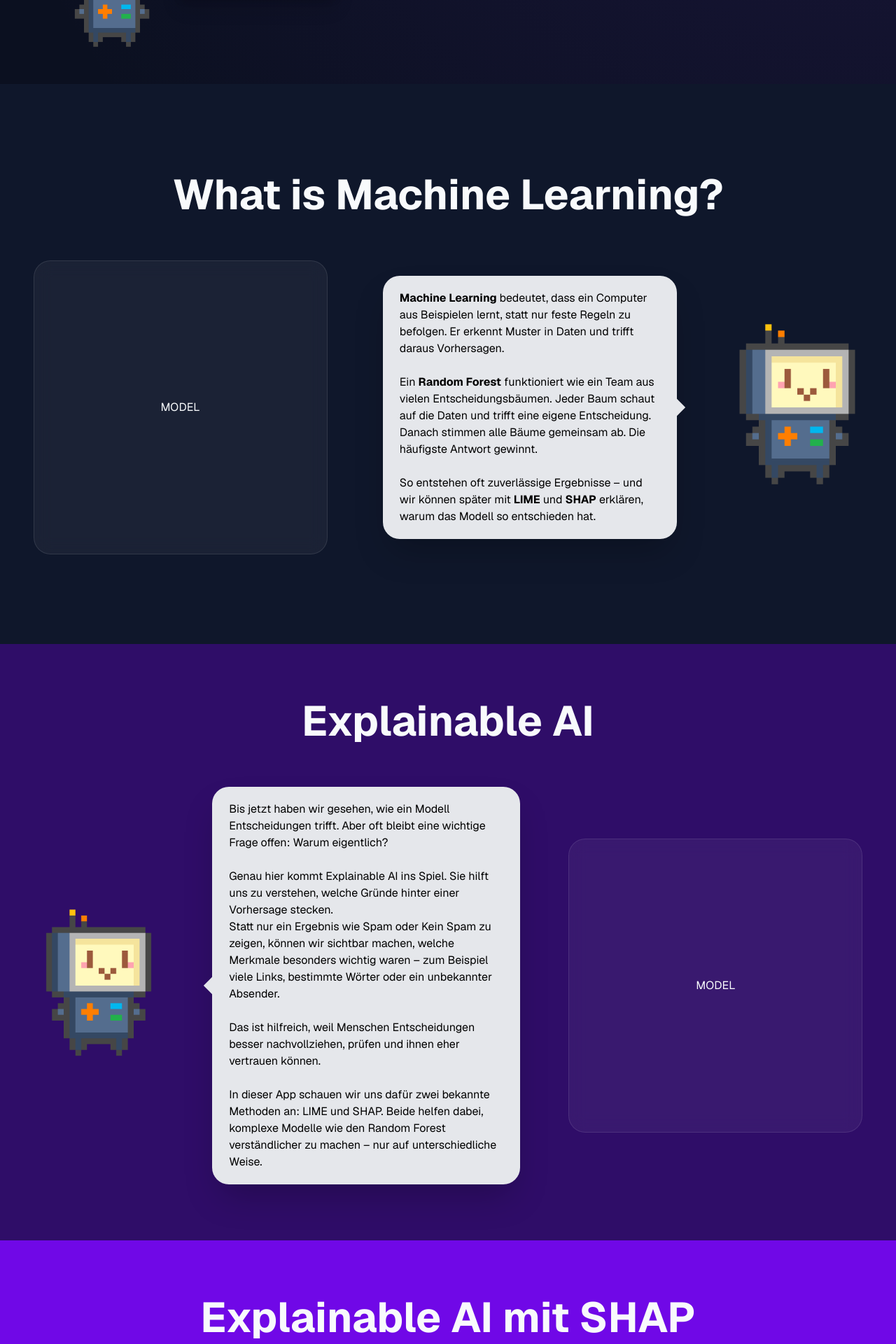
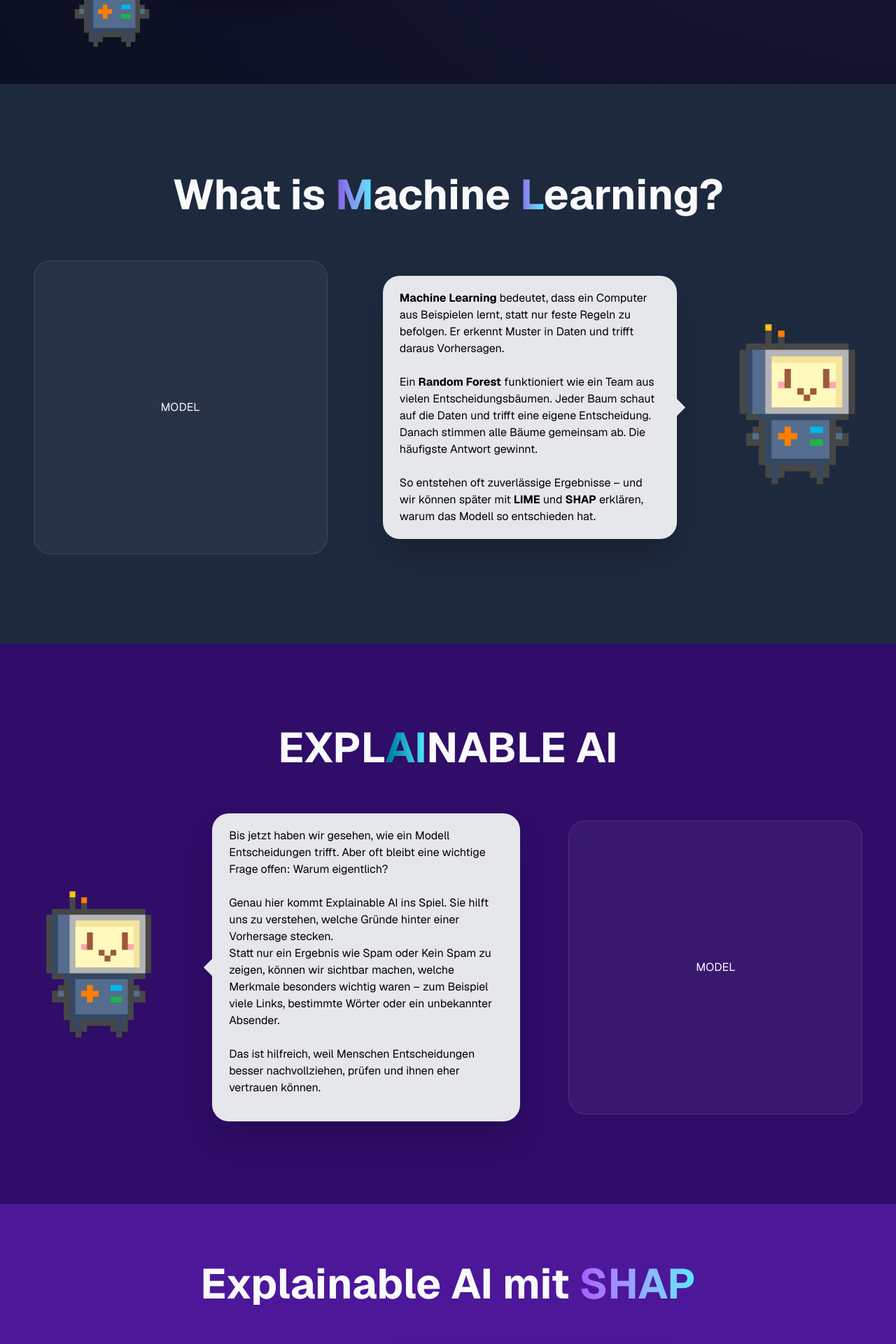
Before and after one commit to mariah3110/Explainable-AI-WebApp, a Next.js app in the folder frontend/: page / in a window 1280 px wide. Shown: the part 680-2600 px from the top of the page at 70% size. Built offline with nearby package versions, Linux system fonts and the light colour scheme.

Commit message:
Layout fixed, added buttons, added section 6

```diff
--- a/frontend/app/page.tsx
+++ b/frontend/app/page.tsx
@@ -49,12 +49,22 @@ export default function Home() {
       </section>
 
       {/* SECTION 2 */}
-      <section className="min-h-screen bg-slate-900 flex flex-col justify-center px-6 py-20">
+      <section className="min-h-screen bg-slate-800 flex flex-col justify-center px-6 py-20">
 
         {/* HEADER */}
         <div className="text-center mb-16">
           <h2 className="text-4xl md:text-6xl font-bold">
-            What is Machine Learning?
+
+            What is
+            <span className="bg-gradient-to-r from-purple-700 to-cyan-300 bg-clip-text text-transparent">
+            {" "}M
+            </span>
+            achine
+            <span className="bg-gradient-to-r from-purple-700 to-cyan-300 bg-clip-text text-transparent">
+            {" "}L
+            </span>
+            earning?
+
           </h2>
         </div>
 
@@ -108,7 +118,11 @@ export default function Home() {
         {/* HEADER */}
         <div className="text-center mb-16">
           <h2 className="text-4xl md:text-6xl font-bold">
-            Explainable AI
+            EXPL
+          <span className="bg-gradient-to-r from-cyan-700 to-cyan-300 bg-clip-text text-transparent">
+            AI
+          </span>
+            NABLE AI
           </h2>
         </div>
 
@@ -130,6 +144,7 @@ export default function Home() {
           <div className="w-full md:w-[40%] flex justify-center">
             <div className="relative w-full max-w-[440px] rounded-3xl bg-gray-200 text-black px-6 py-5 text-base shadow-2xl">
               <div className="absolute top-1/2 -left-2 w-5 h-5 bg-gray-200 rotate-45 -translate-y-1/2"></div>
+                <div className="max-h-[400px] overflow-y-auto">
                 Bis jetzt haben wir gesehen, wie ein Modell Entscheidungen trifft.
                 Aber oft bleibt eine wichtige Frage offen: Warum eigentlich?
                 <br /><br />
@@ -151,6 +166,7 @@ export default function Home() {
                 Weise.
               </div>
             </div>
+          </div>
 
           {/* MODEL */}
           <div className="w-full md:w-[40%] flex justify-center">
@@ -165,12 +181,16 @@ export default function Home() {
       </section>
 
       {/* SECTION 4 */}
-      <section className="min-h-screen bg-violet-700 flex flex-col justify-center px-6 py-20">
+      <section className="min-h-screen bg-violet-900 flex flex-col justify-center px-6">
 
         {/* HEADER */}
         <div className="text-center mb-16">
           <h2 className="text-4xl md:text-6xl font-bold">
-            Explainable AI mit SHAP
+            Explainable AI mit
+            <span className="bg-gradient-to-r from-purple-500 to-cyan-300 bg-clip-text text-transparent">
+            {" "}SHAP
+            </span>
+
           </h2>
         </div>
 
@@ -187,8 +207,9 @@ export default function Home() {
           </div>
 
           {/* SPEECH BUBBLE */}
-          <div className="w-full md:w-[40%] flex justify-center">
+          <div className="w-full md:w-[40%] flex justify-center min-h-0">
             <div className="relative w-full max-w-[420px] rounded-3xl bg-gray-200 text-black px-6 py-5 text-base shadow-2xl">
+              <div className="max-h-[400px] overflow-y-auto">
                 Schauen wir uns jetzt SHAP an. 🔍
                 <br />
                 SHAP hilft uns zu verstehen, warum ein Modell genau dieses Ergebnis
@@ -226,6 +247,7 @@ export default function Home() {
                 sondern auch welches Team diese Entscheidung erzeugt hat. 📊✨              <div className="absolute top-1/2 -right-2 w-5 h-5 bg-gray-200 rotate-45 -translate-y-1/2"></div>
               </div>
             </div>
+          </div>
 
           {/* CHARACTER*/}
           <div className="w-full md:w-[20%] flex justify-center">
@@ -239,15 +261,26 @@ export default function Home() {
           </div>
 
         </div>
+
+        {/* FOOTER MIT BUTTON */}
+        <div className="mt-5 flex justify-end">
+          <button className="px-6 py-3 rounded-xl bg-gradient-to-r from-purple-500 to-cyan-300 text-white font-semibold shadow-lg hover:from-purple-600 hover:to-cyan-400 transition-colors">
+            Try it out! ➔
+          </button>
+        </div>
+
       </section>
 
       {/* SECTION 5 */}
-      <section className="min-h-screen bg-violet-500 flex flex-col justify-center px-6 py-20">
+      <section className="min-h-screen bg-violet-800 flex flex-col justify-center px-6">
 
         {/* HEADER */}
-        <div className="text-center mb-16">
+        <div className="text-center mb-10">
           <h2 className="text-4xl md:text-6xl font-bold">
-            Explainable AI mit LIME
+            Explainable AI mit
+            <span className="bg-gradient-to-r from-purple-500 to-cyan-300 bg-clip-text text-transparent">
+            {" "}LIME
+            </span>
           </h2>
         </div>
 
@@ -269,6 +302,7 @@ export default function Home() {
           <div className="w-full md:w-[40%] flex justify-center">
             <div className="relative w-full max-w-[440px] rounded-3xl bg-gray-200 text-black px-6 py-5 text-base shadow-2xl">
               <div className="absolute top-1/2 -left-2 w-5 h-5 bg-gray-200 rotate-45 -translate-y-1/2"></div>
+              <div className="max-h-[400px] overflow-y-auto">
                 Jetzt schauen wir uns LIME an. 🔍
                 <br /><br />
                 LIME hilft uns zu verstehen, warum ein Modell genau bei einem
@@ -304,6 +338,7 @@ export default function Home() {
                 genau diese lokale Entscheidung – einfach und nachvollziehbar.
               </div>
             </div>
+          </div>
 
           {/* MODEL */}
           <div className="w-full md:w-[40%] flex justify-center">
@@ -313,8 +348,33 @@ export default function Home() {
               </div>
             </div>
           </div>
+        </div>
 
+        {/* FOOTER MIT BUTTON */}
+        <div className="mt-5 flex justify-end">
+          <button className="px-6 py-3 rounded-xl bg-gradient-to-r from-purple-500 to-cyan-300 text-white font-semibold shadow-lg hover:from-purple-600 hover:to-cyan-400 transition-colors">
+            Try it out! ➔
+          </button>
         </div>
+      </section>
+
+      {/* SECTION 6 - CONGRATULATIONS */}
+      <section className="min-h-screen bg-violet-950 flex flex-col justify-center items-center px-6 py-20">
+        <h2 className="text-4xl md:text-6xl font-bold text-center">
+          YOU DID IT!
+        </h2>
+        <Image
+          src="/pixel1.png"
+          alt="Pixel"
+          width={250}
+          height={250}
+          className="mt-6"
+        />
+        <p className="mt-6 max-w-2xl text-lg text-white/70 text-center">
+          Congratulations! You've taken your first steps into the world of
+          Explainable AI. Keep exploring, keep asking questions,
+          and most importantly, have fun learning! 🚀✨
+        </p>
       </section>
 
     </main>
```
Also changed, not shown: 1 other file (tests, documents, lock files or other folders). Lines whose indentation alone changed are shown as unchanged.
